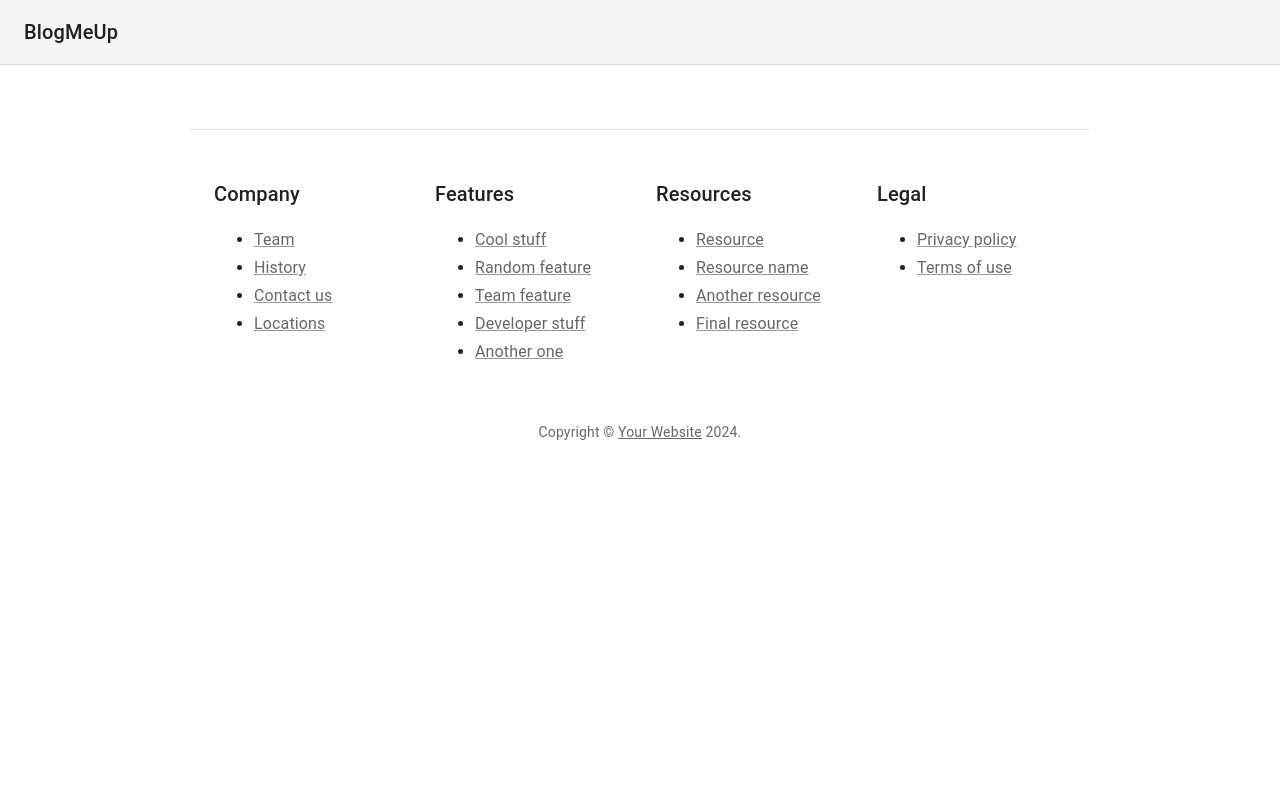
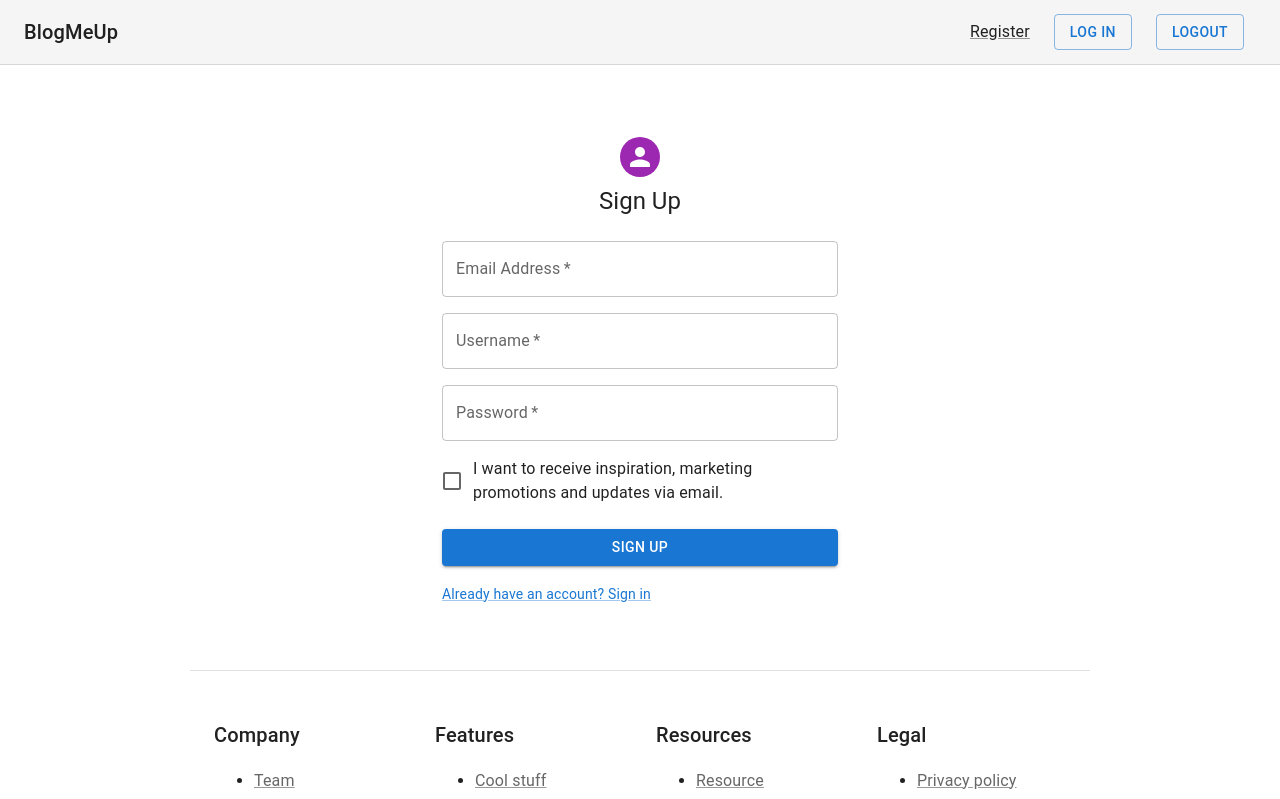
Before and after one commit to levkad03/DRF-React-Blog, a React (Vite) app in the folder frontend/: page /register in a window 1280 px wide. Shown: the top 799 px of the page. Built offline with nearby package versions, Linux system fonts and the light colour scheme.

Commit message:
added register component, updated header

```diff
--- a/frontend/src/Axios.jsx
+++ b/frontend/src/Axios.jsx
@@ -13,3 +13,5 @@ const axiosInstance = axios.create({
     accept: 'application/json',
   },
 });
+
+export default axiosInstance;
--- a/frontend/src/components/Header.jsx
+++ b/frontend/src/components/Header.jsx
@@ -4,6 +4,9 @@ import Toolbar from '@mui/material/Toolbar';
 import Typography from '@mui/material/Typography';
 import CssBaseline from '@mui/material/CssBaseline';
 import { useTheme } from '@mui/material/styles';
+import { Link } from '@mui/material';
+import { NavLink } from 'react-router-dom';
+import { Button } from '@mui/material';
 
 const Header = () => {
   const theme = useTheme();
@@ -21,9 +24,48 @@ const Header = () => {
         }}
       >
         <Toolbar>
-          <Typography variant="h6" color="inherit" noWrap>
-            BlogMeUp
+          <Typography variant="h6" color="inherit" noWrap sx={{ flexGrow: 1 }}>
+            <Link component={NavLink} to="/" underline="none" color="textPrimary">
+              BlogMeUp
+            </Link>
           </Typography>
+          <nav>
+            <Link
+              color="textPrimary"
+              href="#"
+              sx={{
+                margin: theme.spacing(1, 1.5),
+              }}
+              component={NavLink}
+              to="/register"
+            >
+              Register
+            </Link>
+          </nav>
+          <Button
+            href="#"
+            color="primary"
+            variant="outlined"
+            sx={{
+              margin: theme.spacing(1, 1.5),
+            }}
+            component={NavLink}
+            to="/login"
+          >
+            Log in
+          </Button>
+          <Button
+            href="#"
+            color="primary"
+            variant="outlined"
+            sx={{
+              margin: theme.spacing(1, 1.5),
+            }}
+            component={NavLink}
+            to="/logout"
+          >
+            Logout
+          </Button>
         </Toolbar>
       </AppBar>
     </React.Fragment>
--- a/frontend/src/components/Register.jsx
+++ b/frontend/src/components/Register.jsx
@@ -0,0 +1,138 @@
+import React, { useState } from 'react';
+import axiosInstance from '../Axios';
+import { useNavigate } from 'react-router-dom';
+import Avatar from '@mui/material/Avatar';
+import { Button } from '@mui/material';
+import { CssBaseline } from '@mui/material';
+import { TextField } from '@mui/material';
+import { FormControlLabel } from '@mui/material';
+import Checkbox from '@mui/material/Checkbox';
+import { Link } from '@mui/material';
+import { Grid } from '@mui/material';
+import { Typography } from '@mui/material';
+import { Container } from '@mui/material';
+import { useTheme } from '@mui/material/styles';
+
+export default function SignUp() {
+  const navigate = useNavigate();
+  const initialFormData = Object.freeze({
+    username: '',
+    email: '',
+    password: '',
+  });
+  const [formData, updateFormData] = useState(initialFormData);
+  const handleChange = e => {
+    updateFormData({
+      ...formData,
+      // Trimming any whitespace
+      [e.target.name]: e.target.value.trim(),
+    });
+  };
+  const handleSubmit = e => {
+    e.preventDefault();
+    console.log(formData);
+    axiosInstance
+      .post(`user/register/`, {
+        email: formData.email,
+        user_name: formData.username,
+        password: formData.password,
+      })
+      .then(res => {
+        navigate('/login');
+        console.log(res);
+        console.log(res.data);
+      });
+  };
+
+  const theme = useTheme();
+  return (
+    <Container component="main" maxWidth="xs">
+      <CssBaseline />
+      <div
+        style={{
+          marginTop: theme.spacing(8),
+          display: 'flex',
+          flexDirection: 'column',
+          alignItems: 'center',
+        }}
+      >
+        <Avatar
+          sx={{ margin: theme.spacing(1), backgroundColor: theme.palette.secondary.main }}
+        ></Avatar>
+        <Typography component="h1" variant="h5">
+          Sign Up
+        </Typography>
+        <form
+          style={{
+            width: '100%', // Fix IE 11 issue.
+            marginTop: theme.spacing(3),
+          }}
+          noValidate
+        >
+          <Grid container spacing={2}>
+            <Grid item xs={12}>
+              <TextField
+                variant="outlined"
+                required
+                fullWidth
+                id="email"
+                label="Email Address"
+                name="email"
+                autoComplete="email"
+                onChange={handleChange}
+              />
+            </Grid>
+            <Grid item xs={12}>
+              <TextField
+                variant="outlined"
+                required
+                fullWidth
+                id="username"
+                label="Username"
+                name="username"
+                autoComplete="username"
+                onChange={handleChange}
+              />
+            </Grid>
+            <Grid item xs={12}>
+              <TextField
+                variant="outlined"
+                required
+                fullWidth
+                name="password"
+                label="Password"
+                type="password"
+                id="password"
+                autoComplete="current-password"
+                onChange={handleChange}
+              />
+            </Grid>
+            <Grid item xs={12}>
+              <FormControlLabel
+                control={<Checkbox value="allowExtraEmails" color="primary" />}
+                label="I want to receive inspiration, marketing promotions and updates via email."
+              />
+            </Grid>
+          </Grid>
+          <Button
+            type="submit"
+            fullWidth
+            variant="contained"
+            color="primary"
+            onClick={handleSubmit}
+            sx={{ margin: theme.spacing(3, 0, 2) }}
+          >
+            Sign Up
+          </Button>
+          <Grid container justify="flex-end">
+            <Grid item>
+              <Link href="#" variant="body2">
+                Already have an account? Sign in
+              </Link>
+            </Grid>
+          </Grid>
+        </form>
+      </div>
+    </Container>
+  );
+}
--- a/frontend/src/main.jsx
+++ b/frontend/src/main.jsx
@@ -5,6 +5,7 @@ import { Route, BrowserRouter as Router, Routes } from 'react-router-dom';
 import App from './App.jsx';
 import Header from './components/Header.jsx';
 import Footer from './components/Footer.jsx';
+import Register from './components/Register.jsx';
 
 ReactDOM.createRoot(document.getElementById('root')).render(
   <Router>
@@ -12,6 +13,7 @@ ReactDOM.createRoot(document.getElementById('root')).render(
       <Header />
       <Routes>
         <Route path="/" element={<App />} />
+        <Route path="/register" element={<Register />} />
       </Routes>
       <Footer />
     </React.StrictMode>
```
